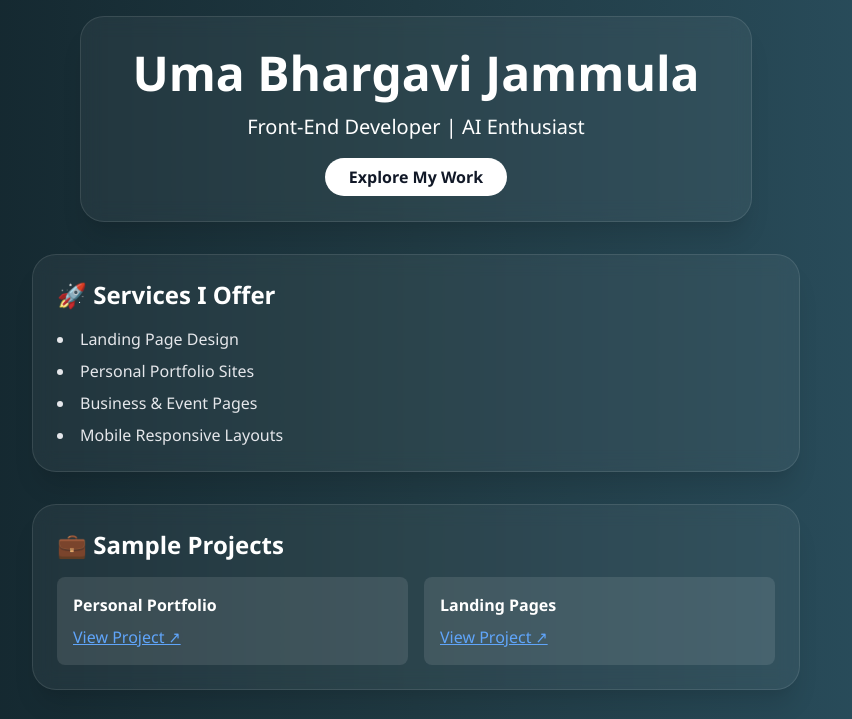
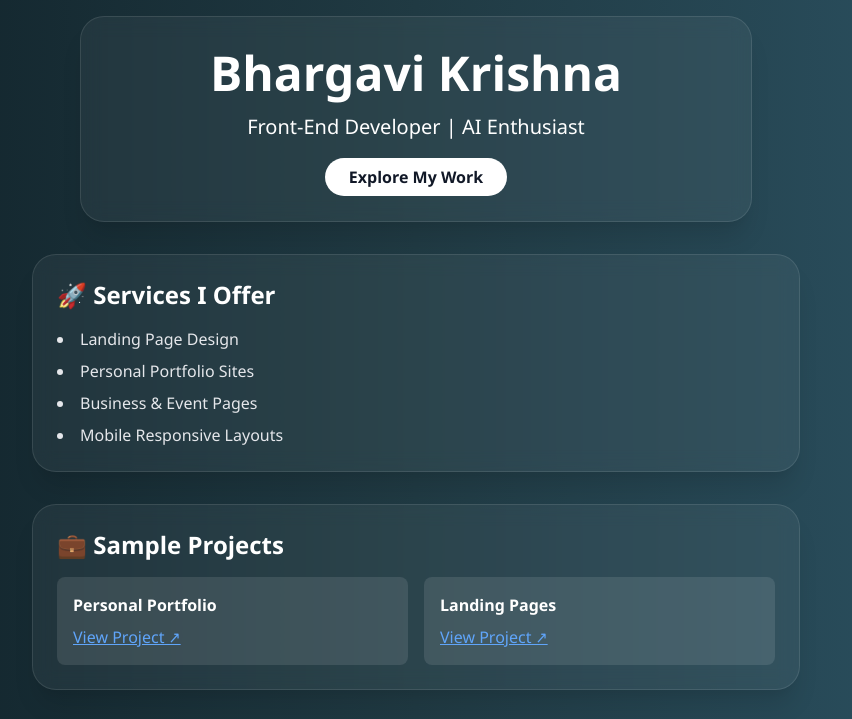
Before and after one commit to BhargaviKrishna30/bhargavi-landing-template, a plain HTML site: page index.html in a window 1280 px wide. Shown: the top 719 px of the page, without its empty margins (224-1076 px from the left). Drawn offline with nearby package versions, Linux system fonts and the light colour scheme.

Commit message:
index.html

```diff
--- a/index.html
+++ b/index.html
@@ -2,7 +2,7 @@
 <head>
   <meta charset="UTF-8" />
   <meta name="viewport" content="width=device-width, initial-scale=1.0" />
-  <title>Uma Bhargavi - Web Developer</title>
+  <title>Bhargavi Krishna - Web Developer</title>
   <link href="https://cdn.jsdelivr.net/npm/tailwindcss@2.2.19/dist/tailwind.min.css" rel="stylesheet">
   <style>
     body {
@@ -18,7 +18,7 @@
   </style>
 </head>
 <body class="text-white min-h-screen flex flex-col items-center justify-center p-4">  <!-- Hero Section -->  <section class="glass p-8 max-w-2xl w-full text-center mb-8 shadow-xl">
-    <h1 class="text-3xl md:text-5xl font-bold mb-4">Uma Bhargavi Jammula</h1>
+    <h1 class="text-3xl md:text-5xl font-bold mb-4">Bhargavi Krishna</h1>
     <p class="text-lg md:text-xl font-medium mb-6">Front-End Developer | AI Enthusiast</p>
     <a href="#services" class="bg-white text-gray-900 font-semibold px-6 py-2 rounded-full hover:bg-gray-200 transition">Explore My Work</a>
   </section>  <!-- Services -->  <section id="services" class="glass p-6 max-w-3xl w-full mb-8 shadow-xl">
```
